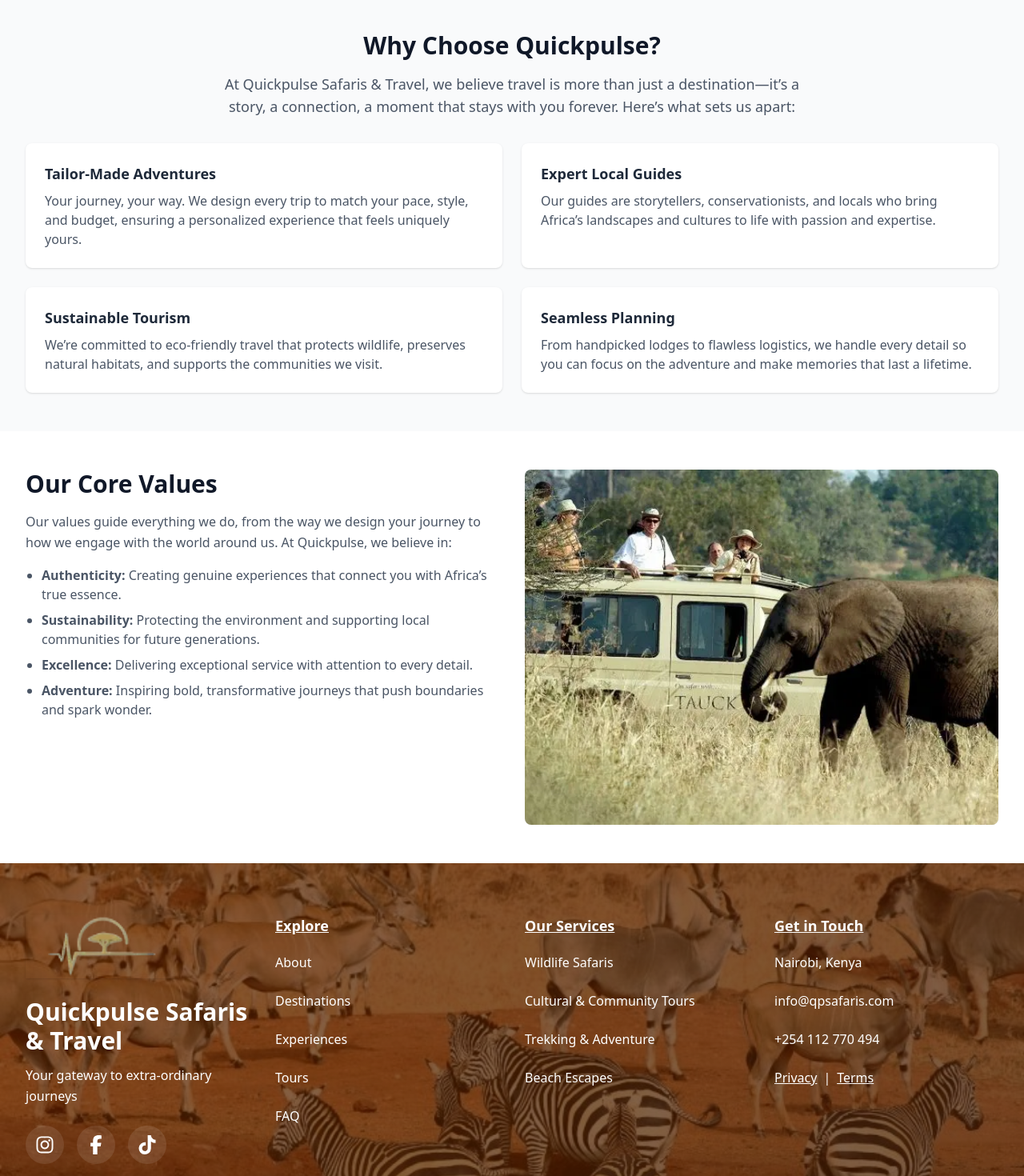
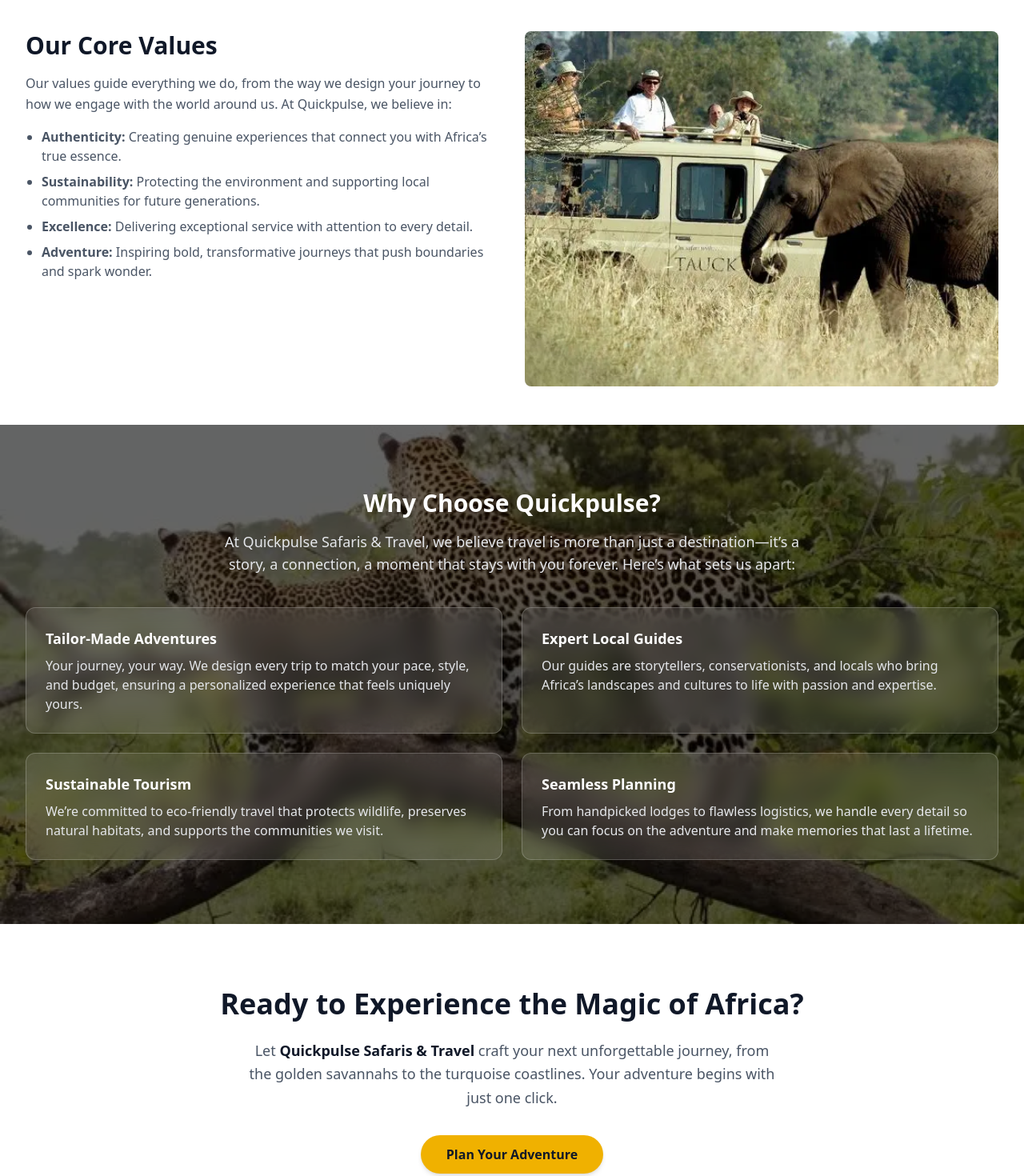
Before and after one commit to mike111-sys/Quick-Safaris, a React (Vite) app: page /about in a window 1280 px wide. Shown: the part 1330-2800 px from the top of the page at 80% size. Built offline with nearby package versions, Linux system fonts and the light colour scheme.

Commit message:
refined navbar and about page

```diff
--- a/src/components/Navbar.tsx
+++ b/src/components/Navbar.tsx
@@ -100,7 +100,7 @@ const Navbar = () => {
               animate={{ opacity: 1, y: 0 }}
               transition={{ duration: 0.5, delay: 0.5 }}
             >
-              <NavLink to="/tours" className={desktopNavItemClass}>Tours</NavLink>
+              <NavLink to="/tours" className={desktopNavItemClass}>Book A Tour</NavLink>
             </motion.div>
 
             <motion.div
@@ -190,18 +190,10 @@ const Navbar = () => {
                 transition={{ duration: 0.3, delay: 0.5 }}
               >
                 <NavLink onClick={() => setOpen(false)} to="/tours" className={navItemClass}>
-                  Tours
+                 Book A Tour
                 </NavLink>
               </motion.div>
-              <motion.div
-                initial={{ opacity: 0, y: 20 }}
-                animate={{ opacity: 1, y: 0 }}
-                transition={{ duration: 0.3, delay: 0.6 }}
-              >
-                <NavLink onClick={() => setOpen(false)} to="/gallery" className={navItemClass}>
-                  Gallery
-                </NavLink>
-              </motion.div>
+
               <motion.div
                 initial={{ opacity: 0, y: 20 }}
                 animate={{ opacity: 1, y: 0 }}
--- a/src/pages/About.tsx
+++ b/src/pages/About.tsx
@@ -2,14 +2,15 @@ import { motion } from 'framer-motion'
 import image_1 from '../assets/About Page/image-1.webp'
 import image_2 from '../assets/About Page/image-2.webp'
 import image_3 from '../assets/About Page/image-3.webp'
-import image_4 from '../assets/About Page/image-4.webp'
+import bgImage from '../assets/About Page/image-4.webp'
+import bgImage_blur from '../assets/About Page/image-4-blur.webp'
+import { Link } from 'react-router-dom'
 
 const About = () => {
   const images = [
     { src: image_1, alt: 'African safari landscape' },
     { src: image_2, alt: 'Cultural village experience' },
     { src: image_3, alt: 'Wildlife encounter' },
-    { src: image_4, alt: 'Adventure expedition' },
   ]
 
   return (
@@ -124,56 +125,8 @@ const About = () => {
         </div>
       </section>
 
-      {/* Why Travel With Us Section */}
-      <section className="mx-auto max-w-7xl px-4 sm:px-6 lg:px-8 py-12">
-        <motion.div
-          initial={{ opacity: 0, y: 20 }}
-          whileInView={{ opacity: 1, y: 0 }}
-          viewport={{ once: true }}
-          transition={{ duration: 0.6 }}
-          className="text-center"
-        >
-          <h2 className="text-3xl font-bold text-gray-900">Why Choose Quickpulse?</h2>
-          <p className="mt-4 text-lg text-gray-600 max-w-3xl mx-auto">
-            At Quickpulse Safaris & Travel, we believe travel is more than just a destination—it’s a story, a connection, a moment that stays with you forever. Here’s what sets us apart:
-          </p>
-        </motion.div>
-        <div className="mt-8 grid md:grid-cols-2 gap-6">
-          {[
-            {
-              title: 'Tailor-Made Adventures',
-              desc: 'Your journey, your way. We design every trip to match your pace, style, and budget, ensuring a personalized experience that feels uniquely yours.',
-            },
-            {
-              title: 'Expert Local Guides',
-              desc: 'Our guides are storytellers, conservationists, and locals who bring Africa’s landscapes and cultures to life with passion and expertise.',
-            },
-            {
-              title: 'Sustainable Tourism',
-              desc: 'We’re committed to eco-friendly travel that protects wildlife, preserves natural habitats, and supports the communities we visit.',
-            },
-            {
-              title: 'Seamless Planning',
-              desc: 'From handpicked lodges to flawless logistics, we handle every detail so you can focus on the adventure and make memories that last a lifetime.',
-            },
-          ].map((item, i) => (
-            <motion.div
-              key={item.title}
-              initial={{ opacity: 0, scale: 0.95 }}
-              whileInView={{ opacity: 1, scale: 1 }}
-              viewport={{ once: true }}
-              transition={{ duration: 0.5, delay: i * 0.1 }}
-              className="p-6 bg-white rounded-lg shadow-sm hover:shadow-md transition"
-            >
-              <h3 className="font-semibold text-lg text-gray-800">{item.title}</h3>
-              <p className="mt-2 text-gray-600">{item.desc}</p>
-            </motion.div>
-          ))}
-        </div>
-      </section>
-
-      {/* Our Values Section */}
-      <section className="bg-white py-12">
+           {/* Our Values Section */}
+           <section className="bg-white py-12">
         <div className="mx-auto max-w-7xl px-4 sm:px-6 lg:px-8">
           <div className="grid md:grid-cols-2 gap-8 items-start">
             <motion.div
@@ -218,6 +171,123 @@ const About = () => {
         </div>
       </section>
 
+      {/* Why Travel With Us Section */}
+      <section className="relative text-white py-20 overflow-hidden">
+  {/* Background images with blur loading */}
+  <div className="absolute inset-0">
+    {/* Blurred placeholder */}
+    <img
+      src={bgImage_blur}
+      alt="Blurred background placeholder"
+      className="absolute inset-0 w-full h-full object-cover blur-lg scale-105"
+    />
+    {/* Sharp background */}
+    <img
+      src={bgImage}
+      alt="Why Choose Quickpulse background"
+      className="absolute inset-0 w-full h-full object-cover transition-opacity duration-1000"
+      loading="lazy"
+    />
+    {/* Overlay for readability */}
+    <div className="absolute inset-0 bg-black/60"></div>
+  </div>
+
+  {/* Content */}
+  <div className="relative mx-auto max-w-7xl px-4 sm:px-6 lg:px-8">
+    <motion.div
+      initial={{ opacity: 0, y: 20 }}
+      whileInView={{ opacity: 1, y: 0 }}
+      viewport={{ once: true }}
+      transition={{ duration: 0.6 }}
+      className="text-center"
+    >
+      <h2 className="text-3xl font-bold text-white">Why Choose Quickpulse?</h2>
+      <p className="mt-4 text-lg text-gray-200 max-w-3xl mx-auto">
+        At Quickpulse Safaris & Travel, we believe travel is more than just a destination—it’s a story,
+        a connection, a moment that stays with you forever. Here’s what sets us apart:
+      </p>
+    </motion.div>
+
+    {/* Features grid */}
+    <div className="mt-10 grid md:grid-cols-2 gap-6">
+      {[
+        {
+          title: 'Tailor-Made Adventures',
+          desc: 'Your journey, your way. We design every trip to match your pace, style, and budget, ensuring a personalized experience that feels uniquely yours.',
+        },
+        {
+          title: 'Expert Local Guides',
+          desc: 'Our guides are storytellers, conservationists, and locals who bring Africa’s landscapes and cultures to life with passion and expertise.',
+        },
+        {
+          title: 'Sustainable Tourism',
+          desc: 'We’re committed to eco-friendly travel that protects wildlife, preserves natural habitats, and supports the communities we visit.',
+        },
+        {
+          title: 'Seamless Planning',
+          desc: 'From handpicked lodges to flawless logistics, we handle every detail so you can focus on the adventure and make memories that last a lifetime.',
+        },
+      ].map((item, i) => (
+        <motion.div
+          key={item.title}
+          initial={{ opacity: 0, scale: 0.95 }}
+          whileInView={{ opacity: 1, scale: 1 }}
+          viewport={{ once: true }}
+          transition={{ duration: 0.5, delay: i * 0.1 }}
+          className="p-6 bg-white/10 backdrop-blur-md rounded-xl border border-white/20 hover:bg-white/20 transition"
+        >
+          <h3 className="font-semibold text-lg text-white">{item.title}</h3>
+          <p className="mt-2 text-gray-200">{item.desc}</p>
+        </motion.div>
+      ))}
+    </div>
+  </div>
+</section>
+
+{/* C.T.A */}
+<section className="bg-white py-20 text-center">
+  <div className="max-w-4xl mx-auto px-6">
+    <motion.h2
+      initial={{ opacity: 0, y: 20 }}
+      whileInView={{ opacity: 1, y: 0 }}
+      viewport={{ once: true }}
+      transition={{ duration: 0.6 }}
+      className="text-3xl md:text-4xl font-bold text-gray-900 mb-6"
+    >
+      Ready to Experience the Magic of Africa?
+    </motion.h2>
+
+    <motion.p
+      initial={{ opacity: 0, y: 20 }}
+      whileInView={{ opacity: 1, y: 0 }}
+      viewport={{ once: true }}
+      transition={{ duration: 0.6, delay: 0.2 }}
+      className="text-lg text-gray-600 mb-8 max-w-2xl mx-auto leading-relaxed"
+    >
+      Let <span className="font-semibold text-gray-900"> Quickpulse Safaris & Travel </span>
+      craft your next unforgettable journey, from the golden savannahs to the turquoise
+      coastlines. Your adventure begins with just one click.
+    </motion.p>
+
+    <motion.div
+      initial={{ opacity: 0, scale: 0.95 }}
+      whileInView={{ opacity: 1, scale: 1 }}
+      viewport={{ once: true }}
+      transition={{ duration: 0.5, delay: 0.4 }}
+    >
+      <Link
+        to="/contact"
+        className="inline-block bg-yellow-500 text-gray-900 font-semibold px-8 py-3 rounded-full shadow-md hover:bg-yellow-400 transition"
+      >
+        Plan Your Adventure
+      </Link>
+    </motion.div>
+  </div>
+</section>
+
+
+
+
 
     </div>
   )
```
Also changed, not shown: src/assets/About Page/image-4-blur.webp (added).
